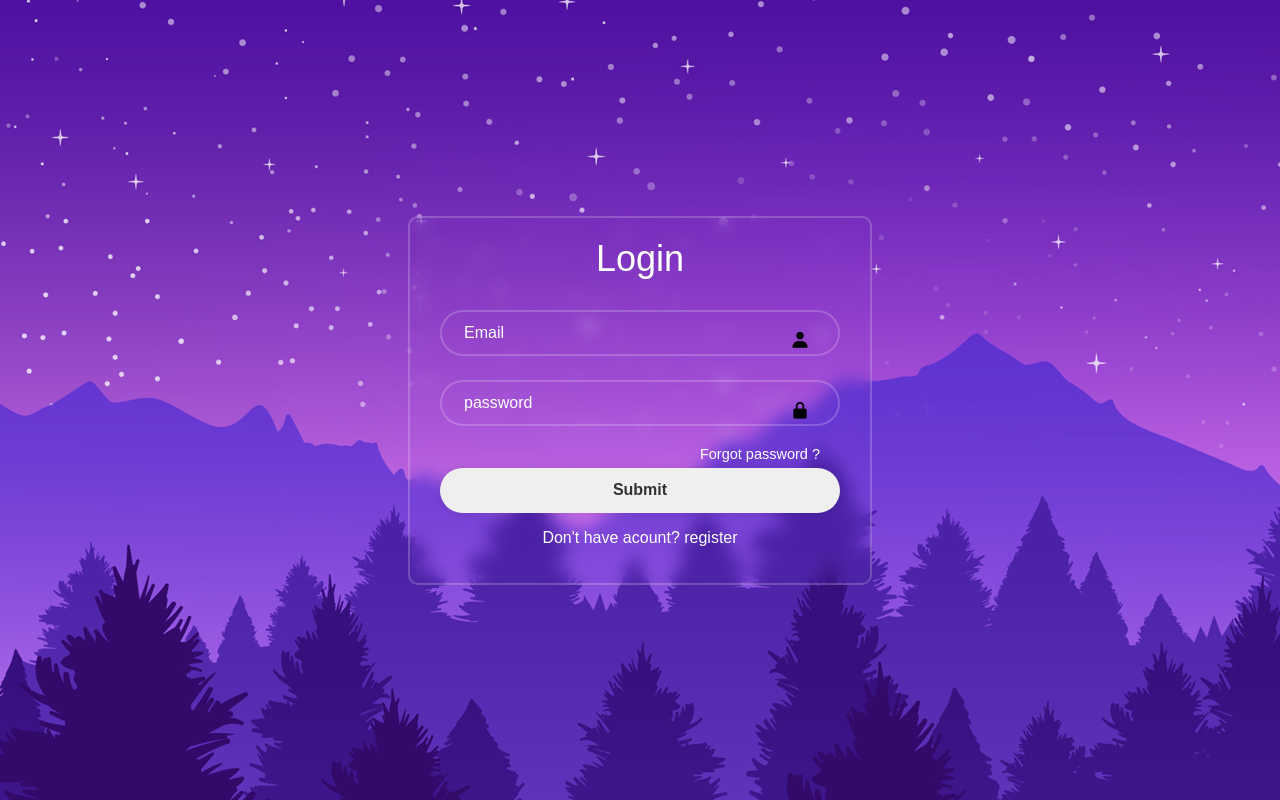
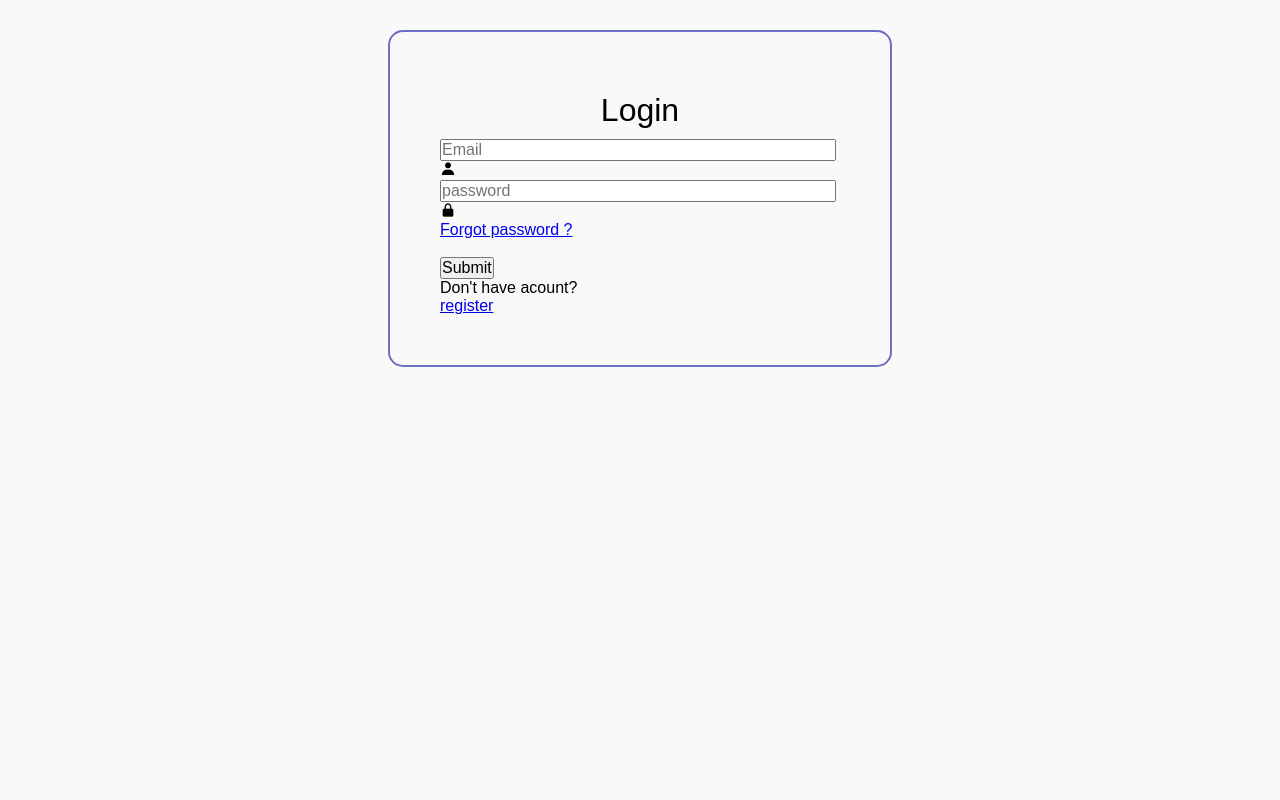
Before and after one commit to Faizanmansuri07/logindetails, a plain HTML site: page index.html in a window 1280 px wide. Drawn offline with nearby package versions, Linux system fonts and the light colour scheme.

Commit message:
Update style.css

```diff
--- a/style.css
+++ b/style.css
@@ -1,103 +1,139 @@
+*{
+    margin: 0;
+    padding: 0;
+   font-size: 16px;
+   font-family: arial;
 
-*{
-    font-family: Arial, Helvetica, sans-serif;
 }
 body{
-    margin:0;
-    padding:0;
     display: flex;
     justify-content: center;
-    align-items: center;
-    min-height: 100vh;
-    background: url(img.jpg);
-}
-p{
-    display: inline-block;
-}
-.form-outer{
-    width:400px;
-    backdrop-filter: blur(8px);
-    padding: 20px 30px ;
-     border: 2px solid rgba(255,255, 255, .2);
+    margin :0 auto;
+   /* background: url(1397718.png);*/
+   background-color: #f9f9f9;
 
-    border-radius: 10px;
 }
 header{
-    font-size: 36px;
+    font-size: 32px;
+    margin: 10px;
     text-align: center;
-    color: #fff;
 }
-.forgot-pass{
-    text-align: right;
+
+.form-outer{
+    margin-left: 0px;
+    width: 400px;
+    background: color #fff;
+    margin-top: 30px;
+    border:2px solid rgb(110, 110, 194);
+    border-radius: 15px;
+    padding:50px;
+   background: transparent;
+  /* backdrop-filter: blur(20px);*/
 }
-.inner-box{
-    position: relative;
- height: 100%;
- height: 40px;
 
- margin: 30px 0;
+.form-inner input{
+    height: 40px;
+    width: 97.91%;
+    margin-top: 5px;
+    margin-bottom: 17px;
+    border-radius: 4px;
+    outline: none;
+    border: 2px solid rgb(110,110,194);
+    padding-left:8px;
+    font-weight: 600;
+
 }
-.inner-box input{
-    width:98%;
-    height: 100%;
-    background: transparent;
-    border: none;
+
+
+.radio-box{
+    width: 100%;
+    height: 40px;
+    border: 2px solid rgb(110,110,194);
+    background: white;
+    border-radius:4px ;
     outline: none;
-    border: 2px solid rgba(255,255, 255, .2);
-    border-radius: 40px;
-    font-size: 16px;
 
 
 }
-.inner-box input::placeholder{
-    color:#fff;
-    padding: 20px;
-}
-.inner-box i{
-    position: absolute;
-    right: 20px;
-    top: 50%;
-    transform: translate(-50%);
-   font-size: 20px;
+.radio-box input{
+
+    margin-top: 15px;
+    margin-left: 80px;
 
 }
-.forgot-pass{
-    margin: 20px;
-    display: flex;
-    justify-content: right;
-    font-size: 14.5px;
+.course  select ,option{
+   outline none;
+   border: 2px solid rgb(110,110,194);
 
 }
-.forgot-pass a {
-    text-decoration: none;
-    color: #fff;
-}
-.forgot-pass a:hover {
-    text-decoration:underline;
-}
-.form-outer .btn input{
-    width: 100%;
-    height: 45px;
-     border-radius: 40px;
-     border: none;
-    outline: none;
-    box-shadow: 0 0 10px rgba(0, 0, 0, .1);
-    font-size: 16px;
-    color:#333;
-    font-weight: 600;
-}
-.form-outer .register{
-  text-align: center;
-  padding: 0px;
-  margin-top: 0px;
+.course ,label{
+    margin-top: 15px;
+   margin-bottom: 20px;
+   outline: none;
+
 
 
 }
-.form-outer .register p ,a  {
-    color: #fff;
-    text-decoration: none;
-    font-weight: 00
+.course select,option{
+    height: 40px;
+    width: 100%;
+    margin-top:10px ;
+    border-radius: 4px;
+
 }
-.register a:hover{
-    text-decoration: underline;
+.city select,option{
+    height: 40px;
+    width: 100%;
+    margin-top:10px ;
+    border-radius: 4px;
+    margin-bottom: 20px;
 }
+
+.city select ,option{
+    outline:none;
+    border: 2px solid rgb(110,110,194);
+}
+.year{
+    width: 100%;
+    height: 40px;
+    background: white;
+    border: none;
+    border: 2px solid rgb(110,110,194);
+    border-radius:4px ;
+    margin-bottom: 20px;
+}
+
+.year input{
+
+    margin-top: 15px;
+    margin-left: 80px;
+
+}
+.button{
+    margin-top: 20px;
+
+
+}
+.button input{
+    height: 40px;
+    width: 100%;
+    margin-top:10px ;
+    border-radius: 10px;
+    font-size: 25px;
+    outline: none;
+
+    border: 2px solid rgb(110,110,194);
+    font-weight: 500;
+
+
+}
+textarea{
+
+    width: 100%;
+    border-radius: 5px;
+    border: none;
+    border: 2px solid rgb(110,110,194);
+}
+hr{
+    margin-bottom: 20px;
+}
```
